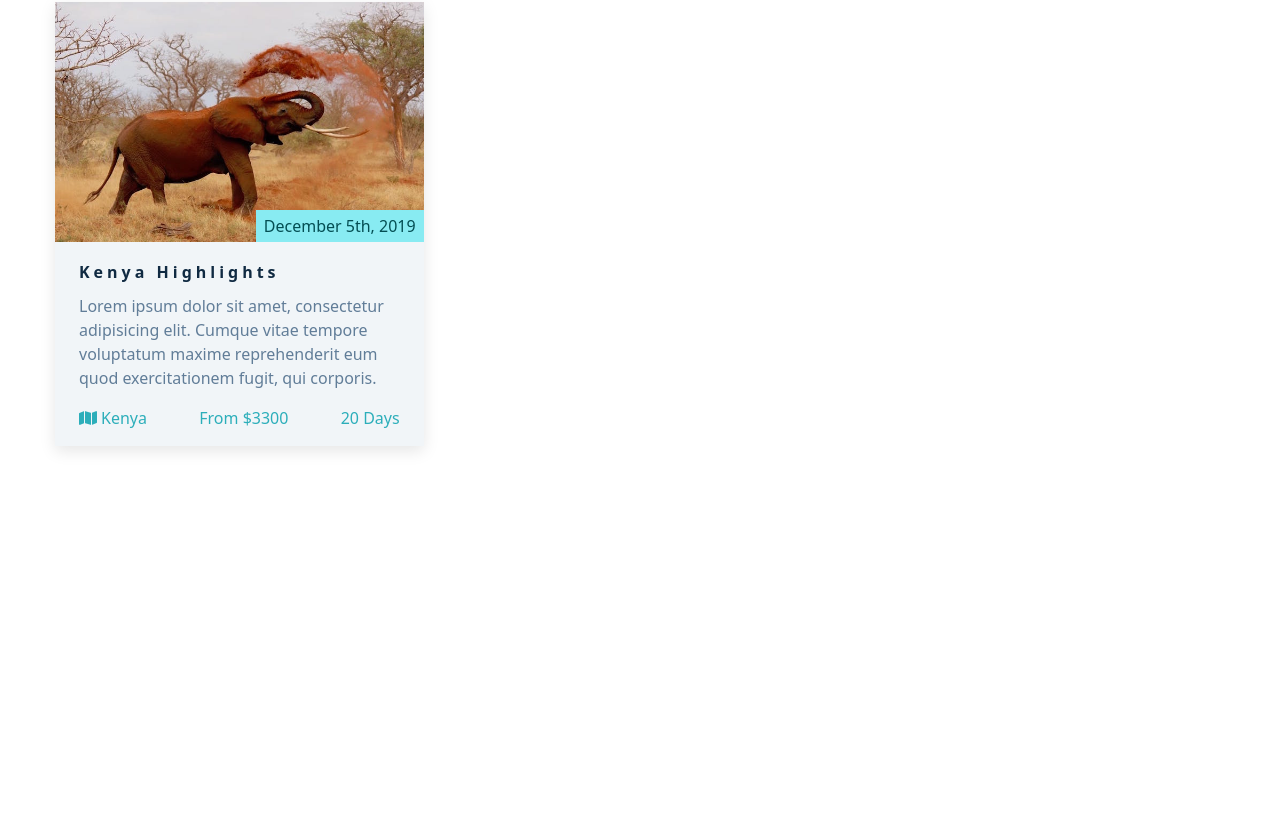
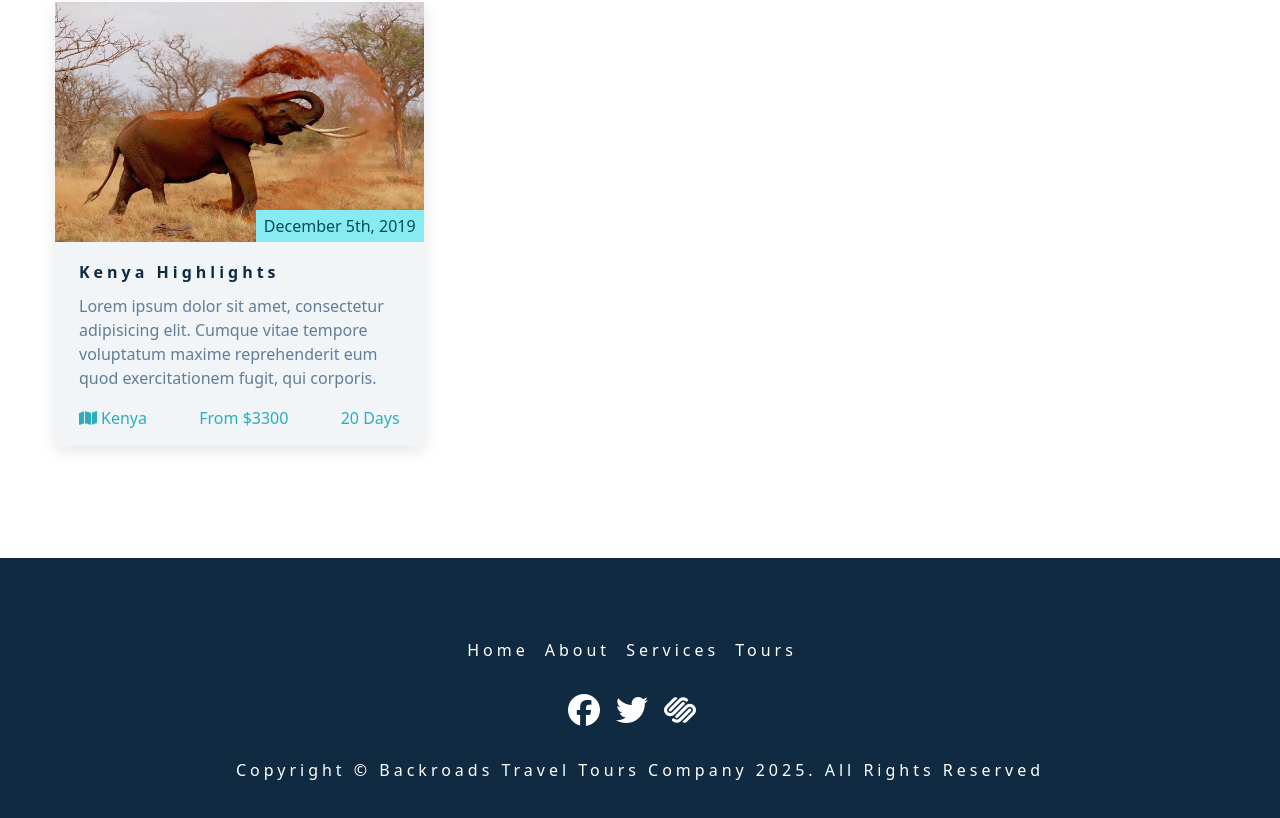
Before and after one commit to shifat97/backroads-app, a React (Vite) app: page / in a window 1280 px wide. Shown: the part 2561-3379 px from the top of the page. Before the commit the page ends 3119 px from the top, so only its background shows below. Built offline with nearby package versions, Linux system fonts and the light colour scheme.

Commit message:
add footer

```diff
--- a/src/App.jsx
+++ b/src/App.jsx
@@ -1,4 +1,5 @@
 import About from "./components/About";
+import Footer from "./components/Footer";
 import Hero from "./components/Hero";
 import Navbar from "./components/Navbar";
 import Services from "./components/Services";
@@ -12,6 +13,7 @@ function App() {
       <About />
       <Services />
       <Tours />
+      <Footer />
     </>
   );
 }
--- /dev/null
+++ b/src/components/Footer.jsx
@@ -0,0 +1,29 @@
+import { pageLinks, socialLinks } from "../data";
+import SocialLink from "./SocialLink";
+const Footer = () => {
+  return (
+    <footer className="section footer">
+      <ul className="footer-links" id="footer-links">
+        {pageLinks.map((link) => {
+          return (
+            <li key={link.id}>
+              <a href={link.href} className="footer-link">
+                {link.text}
+              </a>
+            </li>
+          );
+        })}
+      </ul>
+      <ul className="footer-icons">
+        {socialLinks.map((link) => {
+          return <SocialLink key={link.id} {...link} itemClass="footer-icon" />;
+        })}
+      </ul>
+      <p className="copyright">
+        copyright &copy; Backroads travel tours company
+        <span id="date">{new Date().getFullYear()}</span>. all rights reserved
+      </p>
+    </footer>
+  );
+};
+export default Footer;
```
